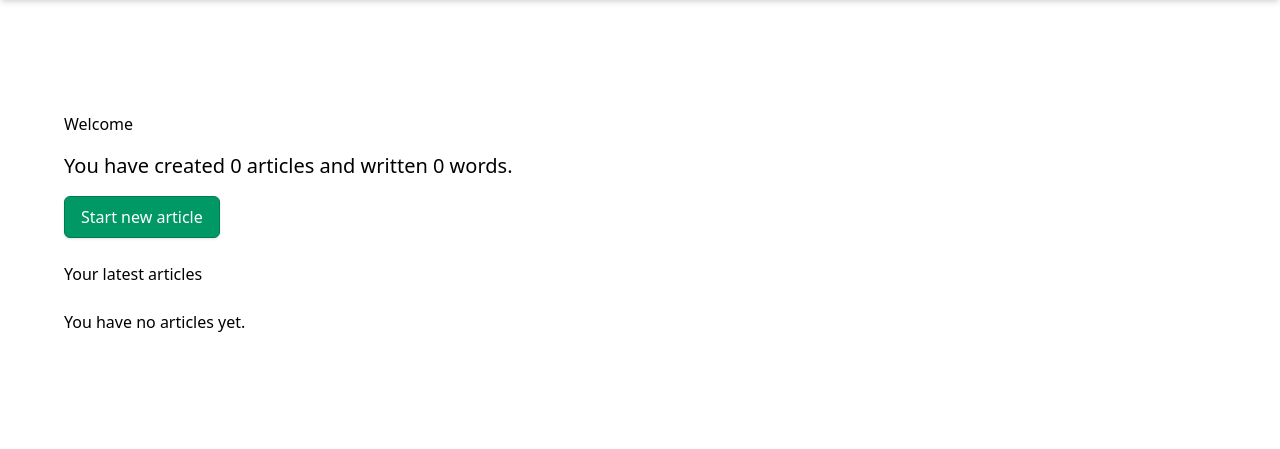
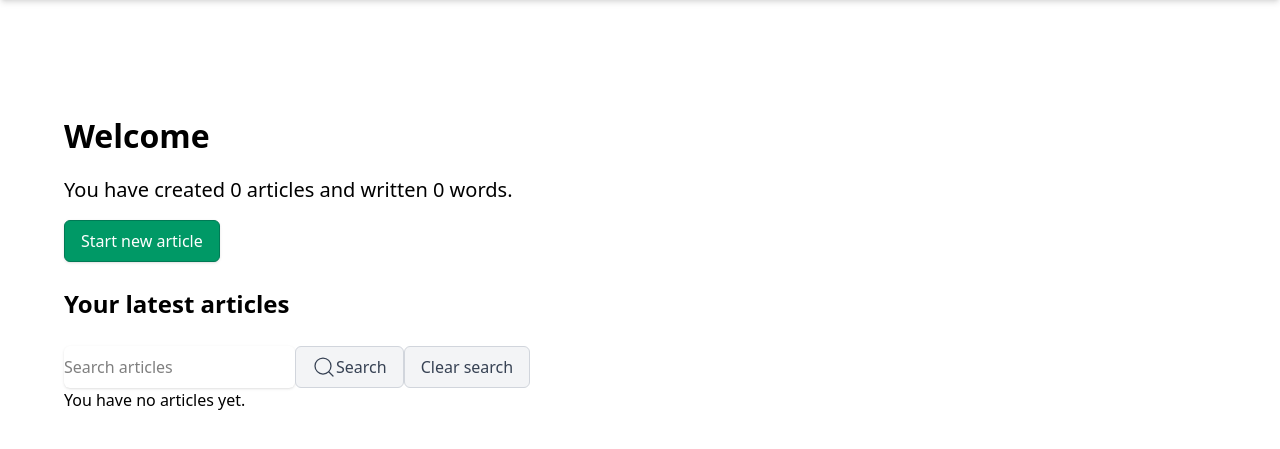
Before and after one commit to heinan-ai/article_project, a Django app: page /articles/ in a window 1280 px wide. Shown: the part 75-524 px from the top of the page. Run offline with Django 5.2, Linux system fonts and the light colour scheme; a user stored in the database is signed in; data that the repository does not hold is empty; some libraries are stand-ins or nearby versions.

Commit message:
implement search for articles titles

```diff
--- a/article/views.py
+++ b/article/views.py
@@ -26,7 +26,10 @@ class ArticleListView(LoginRequiredMixin, ListView):
 
 
     def get_queryset(self):
+        search_query = self.request.GET.get("search")
         queryset = super().get_queryset().filter(creator=self.request.user)
+        if search_query:
+            queryset = queryset.filter(title__search=search_query)
         return queryset.order_by("-created_at")
 
 
--- a/django_project/settings.py
+++ b/django_project/settings.py
@@ -41,6 +41,7 @@ DJANGO_APPS = [
     'django.contrib.contenttypes',
     'django.contrib.sessions',
     'django.contrib.messages',
+    'django.contrib.postgres',
     'django.contrib.staticfiles',
     'django.contrib.humanize',
 ]
--- a/static/output.css
+++ b/static/output.css
@@ -28,10 +28,10 @@
     -webkit-text-decoration: underline dotted;
     text-decoration: underline dotted;
   }
-  h1, h2, h3, h4, h5, h6 {
+  /* h1, h2, h3, h4, h5, h6 {
     font-size: inherit;
     font-weight: inherit;
-  }
+  } */
   a {
     color: inherit;
     -webkit-text-decoration: inherit;
--- a/templates/article/home.html
+++ b/templates/article/home.html
@@ -21,6 +21,15 @@
 
   <h2 class="subtitle mb-6">Your latest articles</h2>
 
+  <form method="GET" class="flex flex-row gap-x-5">
+    <input class="text-black shadow-sm focus:ring-emerald-500 focus:border-emerald-500 sm:text-sm border-gray-300 rounded-md" type="search" name="search" placeholder="Search articles" value="{{ request.GET.search }}">
+    <button class="flex gap-1 button secondary items-center justify-center" type="submit">
+      {% include "svgs/magnifier.svg" with class="w-6 h-6" %}
+      Search
+    </button>
+    <a href="{% url 'home' %}" class="button secondary text-center">Clear search</a>
+  </form>
+
   {% if articles %}
     <ul>
     {% for article in articles %}
@@ -38,12 +47,12 @@
     {% if is_paginated %}
     <div class="flex flex-row items-center justify-center text-xl mt-6">
       {% if page_obj.has_previous %}
-        <a class="mx-2" href="?page={{ page_obj.previous_page_number}}">
+        <a class="mx-2" href="?page={{ page_obj.previous_page_number}}{% if request.GET.search %}&search={{ request.GET.search }}{% endif %}">
           {% include "svgs/chevron.svg" with class="h-7 w-7 rotate-180 border border-black rounded-md p-1" %}
       {% endif %}
       <span>Page {{ page_obj.number }} of {{ paginator.num_pages }}</span>
       {% if page_obj.has_next %}
-        <a class="mx-2" href="?page={{ page_obj.next_page_number}}">
+        <a class="mx-2" href="?page={{ page_obj.next_page_number}}{% if request.GET.search %}&search={{ request.GET.search }}{% endif %}">
           {% include "svgs/chevron.svg" with class="h-7 w-7 border border-black rounded-md p-1" %}
 
       {% endif %}
```
Also changed, not shown: templates/svgs/magnifier.svg (added).
